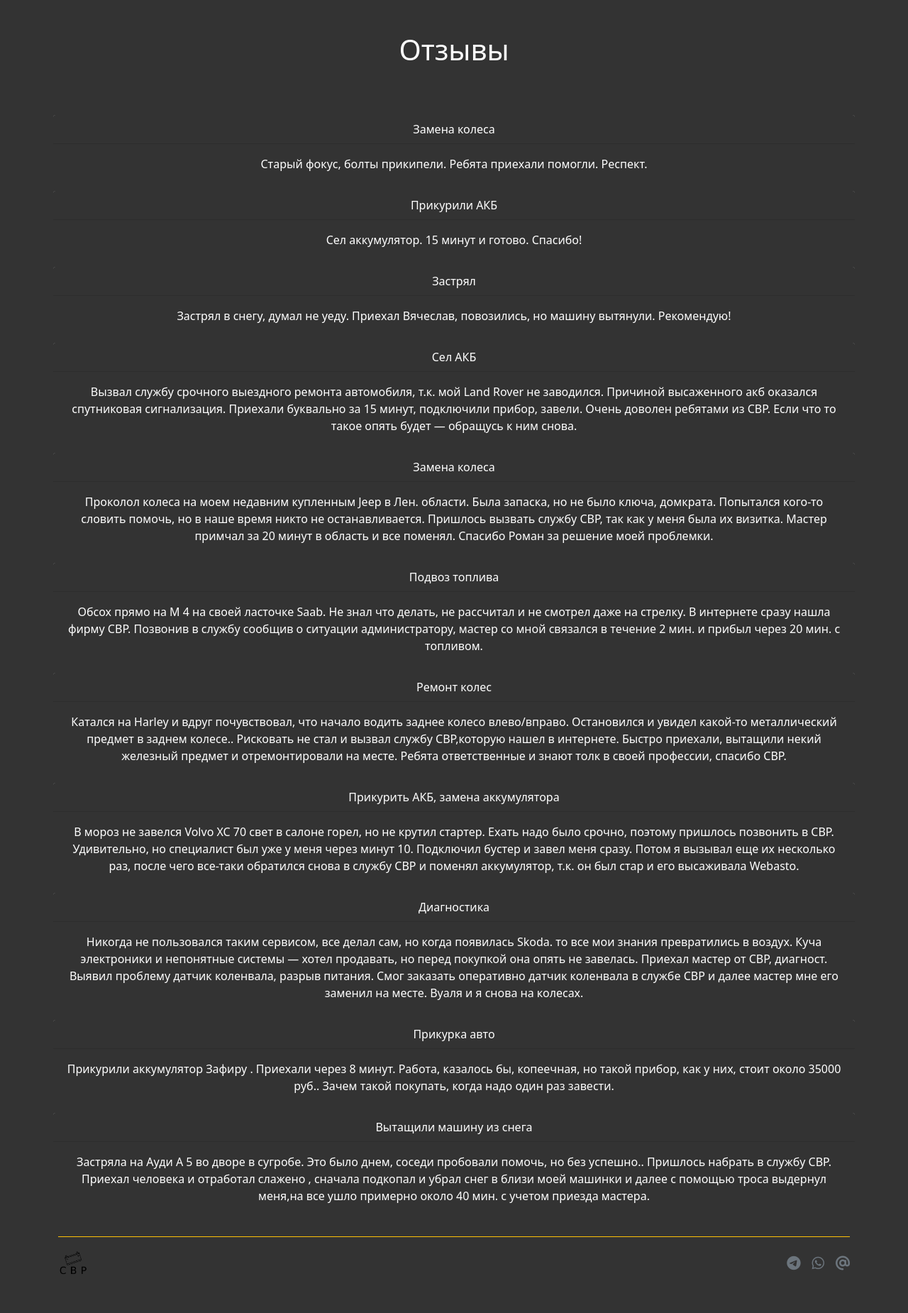
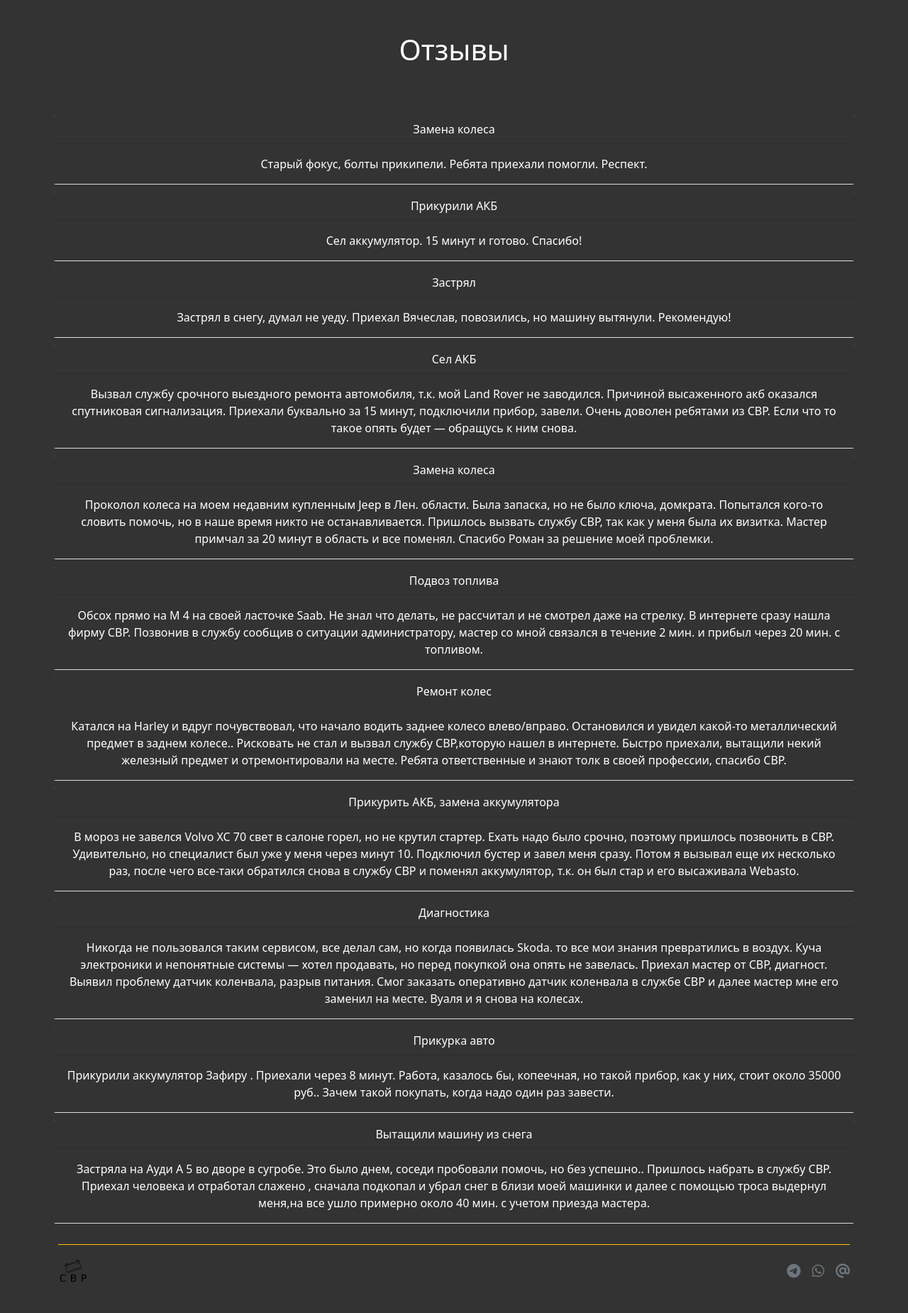
Before and after one commit to belousovsergey56/help-on-road, a Flask app: page /feedback in a window 1280 px wide. Shown: the part 66-1916 px from the top of the page at 71% size. Before the commit the page ends 1861 px from the top, so only its background shows below. Run offline with Flask 2, Linux system fonts and the light colour scheme; some libraries are stand-ins or nearby versions.

Commit message:
removed unused code, add borders in feedback-card

```diff
--- a/static/css/styles.css
+++ b/static/css/styles.css
@@ -71,12 +71,12 @@
 
 .feedback-title {
 	background-color: #333;
-	/* border: none; */
 }
 
 .feedback-card {
-	border-color: #ffc107;
-	border: none;
+	border-left: none;
+	border-right: none;
+	border-top: yellow;
 
 }
 
@@ -98,11 +98,7 @@
 
 /* О нас */
 
-/* #about {
 
-	padding-top: 100px;
-	padding-bottom: 100px;
-} */
 
 
 .img-footer {
@@ -110,20 +106,7 @@
 }
 
 
-/* Услуги */
 
-/* #service{
-	padding-top: 5%;
-} */
-
-/* Страница О Нас */
-
-
-
-/* .about-title { */
-	/* padding-top: 5%; */
-	/* padding-bottom: 5%;
-} */
 
 /* Страница Котакты */
 
```
